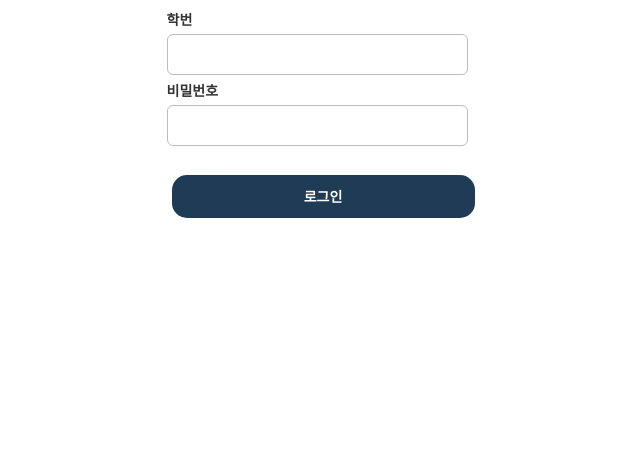
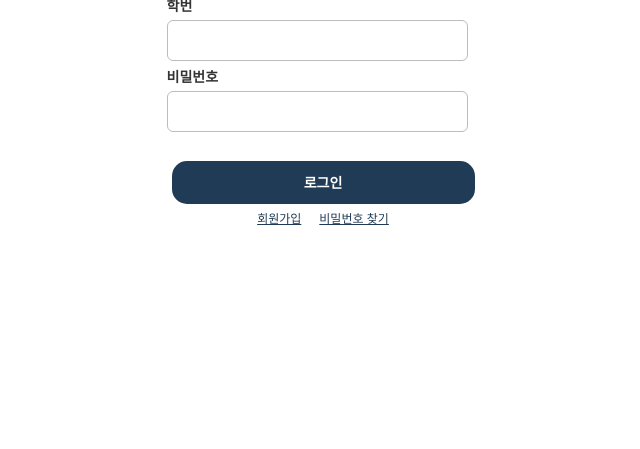
Before and after one commit to MIOsGIT/CheckMyClass, a PHP site: page /login.html in a window 1280 px wide. Shown: the part 441-890 px from the top of the page, without its empty margins (317-957 px from the left). Run offline with PHP 8.4, Linux system fonts and the light colour scheme.

Commit message:
로그인 페이지에 회원가입 비밀번호 찾기 추가

```diff
--- a/login.html
+++ b/login.html
@@ -18,8 +18,12 @@
             <div class="div">비밀번호</div>
             <div class="input"><div class="frame"></div></div>
           </div>
+
           <button class="button">
             <button class="button-wrapper"><div class="button-2">로그인</div></button>
+            <nav class="text-link" role="navigation" aria-label="사용자 계정 관리">
+            <a href="#signup" class="text-wrapper">회원가입</a>
+            <a href="#password-recovery" class="text-wrapper">비밀번호 찾기</a>
           </button>
         </div>
       </div>
--- a/style.css
+++ b/style.css
@@ -448,6 +448,45 @@ body {
   line-height: normal;
 }
 
+.text-link {
+  display: flex;
+  height: 24px;
+  align-items: center;
+  justify-content: center;
+  gap: 18px;
+  position: relative;
+}
+
+.text-link .text-wrapper {
+  position: relative;
+  width: fit-content;
+  font-family: "Pretendard Variable-Regular", Helvetica;
+  font-weight: 400;
+  color: var(--main);
+  font-size: 12px;
+  letter-spacing: 0;
+  line-height: 16.8px;
+  text-decoration: underline;
+  white-space: nowrap;
+  cursor: pointer;
+  transition: opacity 0.2s ease;
+}
+
+.text-link .text-wrapper:hover {
+  opacity: 0.8;
+}
+
+.text-link .text-wrapper:focus {
+  outline: 2px solid var(--main);
+  outline-offset: 2px;
+  border-radius: 2px;
+}
+
+.text-link .text-wrapper:active {
+  opacity: 0.6;
+}
+
+
 .register {
   display: flex;
   width: 402px;
```
Also changed, not shown: register.html (indentation only).
